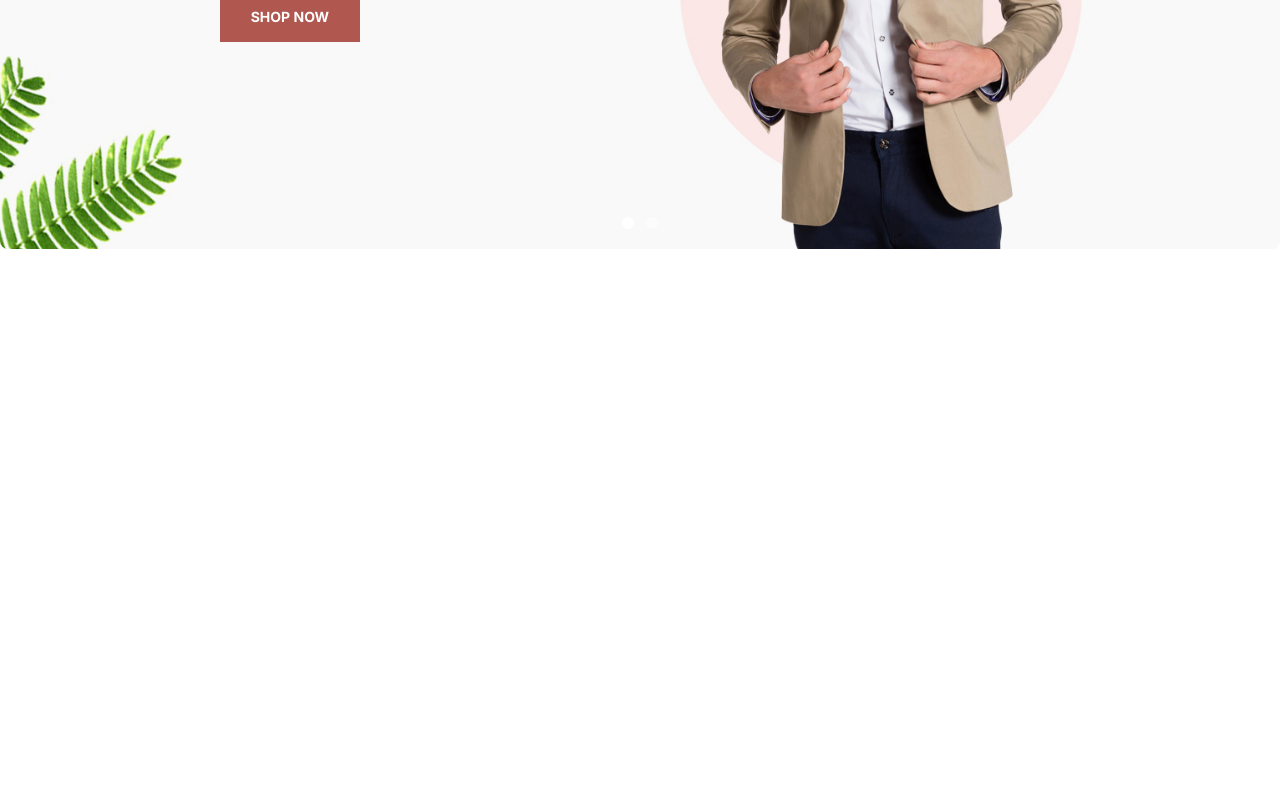
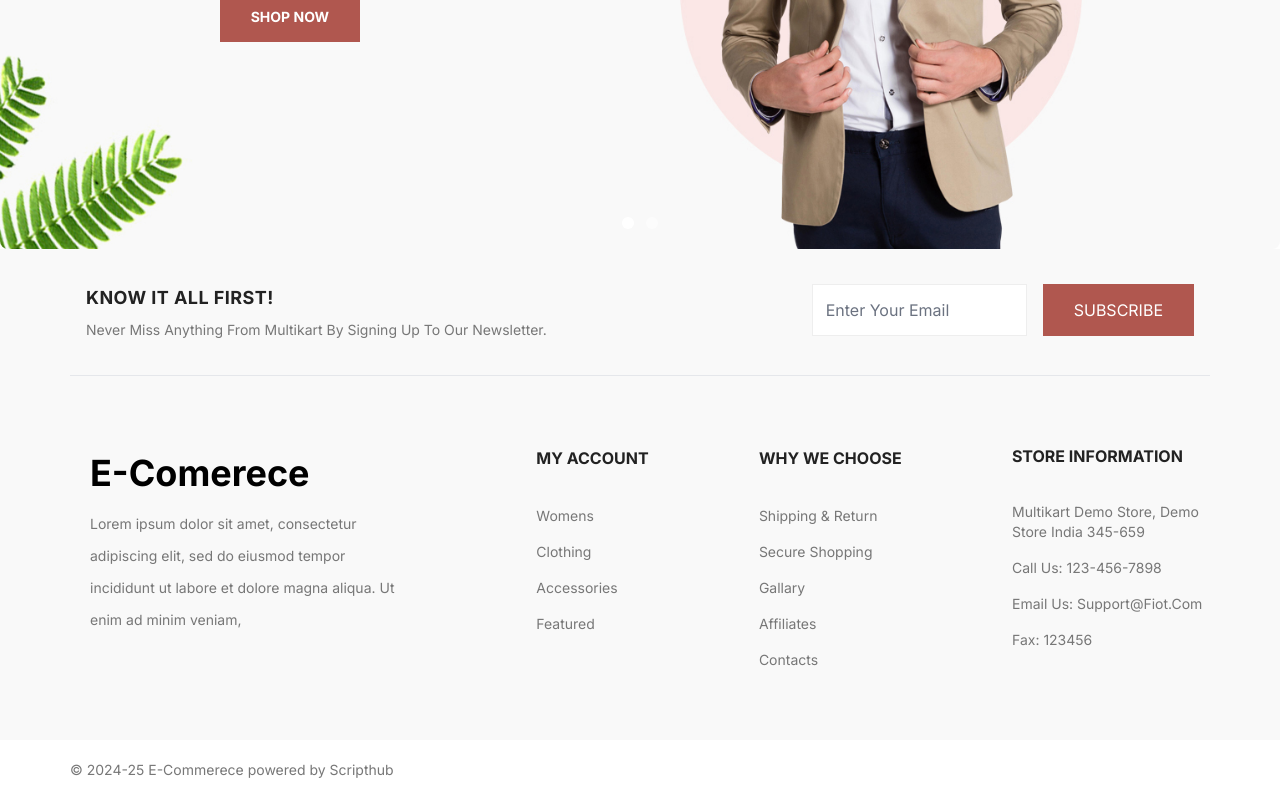
Before and after one commit to kamranalig/e-commerce_frontend, a Next.js app: page / in a window 1280 px wide. Shown: the part 456-1256 px from the top of the page. Before the commit the page ends 800 px from the top, so only its background shows below. Built offline with nearby package versions, Linux system fonts and the light colour scheme.

Commit message:
footer added

```diff
--- a/src/app/layout.js
+++ b/src/app/layout.js
@@ -1,6 +1,7 @@
 import { Inter } from "next/font/google";
 import Navbar from "@/components/navigation/Navbar";
 import "./globals.css";
+import FooterComponent from "@/components/footer/Footer";
 
 const inter = Inter({ subsets: ["latin"] });
 
@@ -15,6 +16,7 @@ export default function RootLayout({ children }) {
       <body className={inter.className}>
         <Navbar />
         {children}
+        <FooterComponent />
       </body>
     </html>
   );
--- a/src/app/page.js
+++ b/src/app/page.js
@@ -1,4 +1,5 @@
 import MainCarosal from "@/components/homeCarosal/HomeCarosal";
+
 export default function Home() {
   return (
     <>
--- /dev/null
+++ b/src/components/footer/Footer.jsx
@@ -0,0 +1,143 @@
+const FooterComponent = () => {
+  return (
+    <>
+      <div className=" bg-[#F9F9F9] overflow-hidden">
+        <div className="max-w-[1140px] mx-auto">
+          <div className="py-[35px] flex flex-col md:flex-row gap-3 justify-between px-4">
+            <div>
+              <h4 className=" mb-2 text-[#222] uppercase font-bold text-lg tracking-wide">
+                KNOW IT ALL FIRST!
+              </h4>
+              <p className=" text-sm text-[#777]">
+                Never Miss Anything From Multikart By Signing Up To Our
+                Newsletter.
+              </p>
+            </div>
+            <div>
+              <form>
+                <input
+                  type="text"
+                  placeholder="Enter Your Email"
+                  className=" w-[215px] p-[13px] border-[1px] border-[#eee] text-[16px] mr-4"
+                />
+                <button
+                  className="px-[29px] py-3 text-white border-2 uppercase border-[#b0574f] transition-all duration-300 bg-[0px] hover:bg-white hover:text-black hover:bg-[100%]"
+                  style={{
+                    backgroundSize: "560px",
+                    backgroundImage:
+                      "linear-gradient(30deg, #b0574f 50%, transparent 50%)",
+                  }}
+                >
+                  Subscribe
+                </button>
+              </form>
+            </div>
+          </div>
+          <hr />
+          <div className="py-[70px] flex flex-col gap-4 md:gap-0 md:justify-between md:flex-row">
+            <div className="md:w-[356px] px-5 ms:px-0">
+              <h2 className="text-[36px] font-bold text-center md:text-left">
+                E-Comerece
+              </h2>
+              <p className=" text-sm leading-8 mt-2 text-[#777]">
+                Lorem ipsum dolor sit amet, consectetur adipiscing elit, sed do
+                eiusmod tempor incididunt ut labore et dolore magna aliqua. Ut
+                enim ad minim veniam,
+              </p>
+            </div>
+            <div>
+              <ul className="flex flex-col gap-4 px-5 md:px-0">
+                <h4 className=" text-[16px] mb-[20px] uppercase font-bold text-[#222]">
+                  MY ACCOUNT
+                </h4>
+                <div className="flex gap-4 md:flex-col">
+                  <li className="text-sm text-[#777] cursor-pointer relative group">
+                    <span className="relative">
+                      Womens
+                      <span className="absolute inset-x-0 top-5 w-0 h-[2px] bg-[#b0574f] transition-all duration-500 group-hover:w-[100%]"></span>
+                    </span>
+                  </li>
+                  <li className="text-sm text-[#777] cursor-pointer relative group">
+                    <span className="relative">
+                      Clothing
+                      <span className="absolute inset-x-0 top-5 w-0 h-[2px] bg-[#b0574f] transition-all duration-500 group-hover:w-[100%]"></span>
+                    </span>
+                  </li>
+                  <li className="text-sm text-[#777] cursor-pointer relative group">
+                    <span className="relative">
+                      Accessories
+                      <span className="absolute inset-x-0 top-5 w-0 h-[2px] bg-[#b0574f] transition-all duration-500 group-hover:w-[100%]"></span>
+                    </span>
+                  </li>
+                  <li className="text-sm text-[#777] cursor-pointer relative group">
+                    <span className="relative">
+                      Featured
+                      <span className="absolute inset-x-0 top-5 w-0 h-[2px] bg-[#b0574f] transition-all duration-500 group-hover:w-[100%]"></span>
+                    </span>
+                  </li>
+                </div>
+              </ul>
+            </div>
+            <div>
+              <ul className="flex flex-col gap-4 px-5 md:px-0">
+                <h4 className=" text-[16px] mb-[20px] uppercase font-bold text-[#222]">
+                  WHY WE CHOOSE
+                </h4>
+                <div className="flex gap-4 md:flex-col">
+                  <li className="text-sm text-[#777] cursor-pointer relative group">
+                    <span className="relative">
+                      Shipping & Return
+                      <span className="absolute inset-x-0 top-5 w-0 h-[2px] bg-[#b0574f] transition-all duration-500 group-hover:w-[100%]"></span>
+                    </span>
+                  </li>
+                  <li className="text-sm text-[#777] cursor-pointer relative group">
+                    <span className="relative">
+                      Secure Shopping
+                      <span className="absolute inset-x-0 top-5 w-0 h-[2px] bg-[#b0574f] transition-all duration-500 group-hover:w-[100%]"></span>
+                    </span>
+                  </li>
+                  <li className="text-sm text-[#777] cursor-pointer relative group">
+                    <span className="relative">
+                      Gallary
+                      <span className="absolute inset-x-0 top-5 w-0 h-[2px] bg-[#b0574f] transition-all duration-500 group-hover:w-[100%]"></span>
+                    </span>
+                  </li>
+                  <li className="text-sm text-[#777] cursor-pointer relative group">
+                    <span className="relative">
+                      Affiliates
+                      <span className="absolute inset-x-0 top-5 w-0 h-[2px] bg-[#b0574f] transition-all duration-500 group-hover:w-[100%]"></span>
+                    </span>
+                  </li>
+                  <li className="text-sm text-[#777] cursor-pointer relative group">
+                    <span className="relative">
+                      Contacts
+                      <span className="absolute inset-x-0 top-5 w-0 h-[2px] bg-[#b0574f] transition-all duration-500 group-hover:w-[100%]"></span>
+                    </span>
+                  </li>
+                </div>
+              </ul>
+            </div>
+            <div>
+              <ul className="flex flex-col gap-4 md:w-[198px] text-sm text-[#777] px-5 md:px-0">
+                <h4 className=" text-[16px] mb-[20px] uppercase font-bold text-[#222]">
+                  STORE INFORMATION
+                </h4>
+                <li>Multikart Demo Store, Demo Store India 345-659</li>
+                <li>Call Us: 123-456-7898</li>
+                <li>Email Us: Support@Fiot.Com</li>
+                <li>Fax: 123456</li>
+              </ul>
+            </div>
+          </div>
+        </div>
+      </div>
+      <div className="max-w-[1140px] mx-auto py-5">
+        <p className="text-sm text-[#777]">
+          &copy; 2024-25 E-Commerece powered by Scripthub
+        </p>
+      </div>
+    </>
+  );
+};
+
+export default FooterComponent;
--- /dev/null
+++ b/src/components/productCarosal/ProductCarosal.jsx
@@ -0,0 +1,54 @@
+"use client";
+import React from "react";
+import AliceCarousel from "react-alice-carousel";
+import "react-alice-carousel/lib/alice-carousel.css";
+import ProductCard from "../sectionCard/SectionCard";
+const ProductCarosal = () => {
+  const responsive = {
+    0: {
+      items: 1,
+    },
+    720: {
+      items: 3,
+    },
+    1024: {
+      items: 5.5,
+      itemsFit: "contain",
+    },
+  };
+
+  const items = [
+    <div className="item" data-value="1">
+      <ProductCard />
+    </div>,
+    <div className="item" data-value="2">
+      <ProductCard />
+    </div>,
+    <div className="item" data-value="3">
+      <ProductCard />
+    </div>,
+    <div className="item" data-value="4">
+      <ProductCard />
+    </div>,
+    <div className="item" data-value="5">
+      <ProductCard />
+    </div>,
+    <div className="item" data-value="6">
+      <ProductCard />
+    </div>,
+  ];
+  return (
+    <>
+      <AliceCarousel
+        items={items}
+        disableButtonsControls
+        autoPlay
+        autoPlayInterval={1000}
+        infinite
+        responsive={responsive}
+      />
+    </>
+  );
+};
+
+export default ProductCarosal;
--- a/src/components/sectionCard/SectionCard.jsx
+++ b/src/components/sectionCard/SectionCard.jsx
@@ -19,28 +19,23 @@ const ProductCard = () => {
               height={28}
               width={28}
             />
-            {/* <Link href={`/collections/${item._id}`}> */}
+
             <Image
               src="/serachIcon.svg"
               alt="search icon"
               height={28}
               width={28}
             />
-            {/* </Link> */}
             <Image src="/cart.svg" alt="cart icon" height={28} width={28} />
           </div>
         )}
-        {/* <Link href={`/collections/${item._id}`}> */}
         <img
           src="/p1.jpg"
           alt=""
           className="w-full object-cover mb-2 sm:mb-4"
         />
-        {/* </Link> */}
-        <div className="font-bold text-sm sm:text-base capitalize">
-          trim dress
-        </div>
-        <div className="text-sm sm:text-base">$200</div>
+        <p className="font-bold text-sm sm:text-base capitalize">trim dress</p>
+        <p className="text-sm sm:text-base">$200</p>
       </div>
     </>
   );
```
